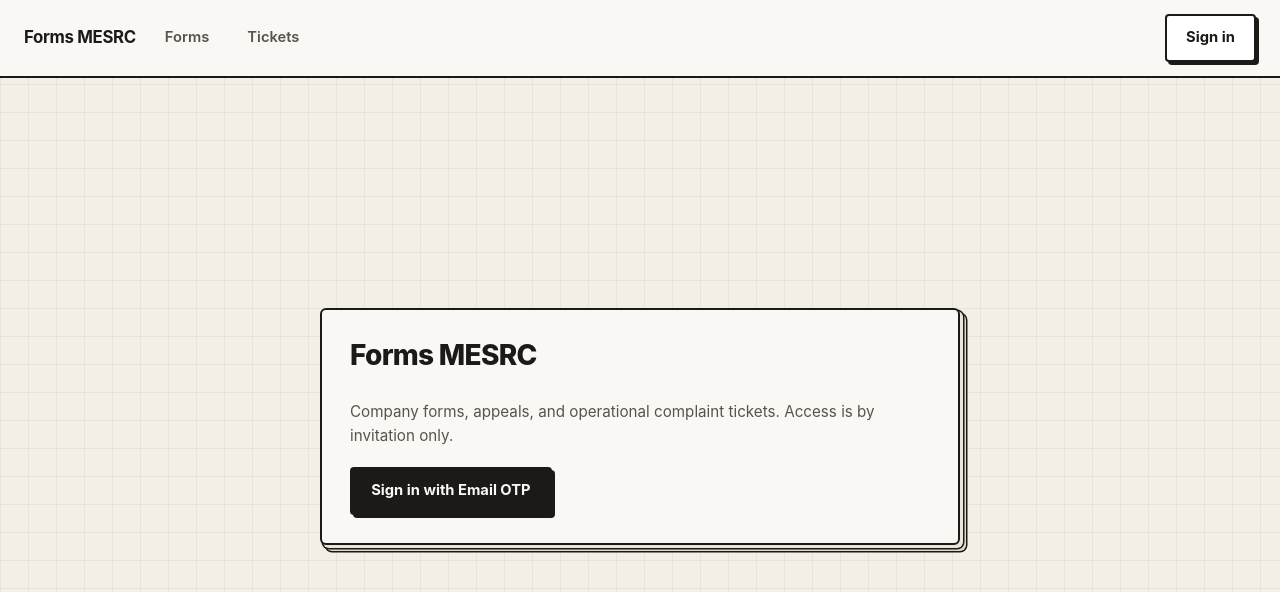
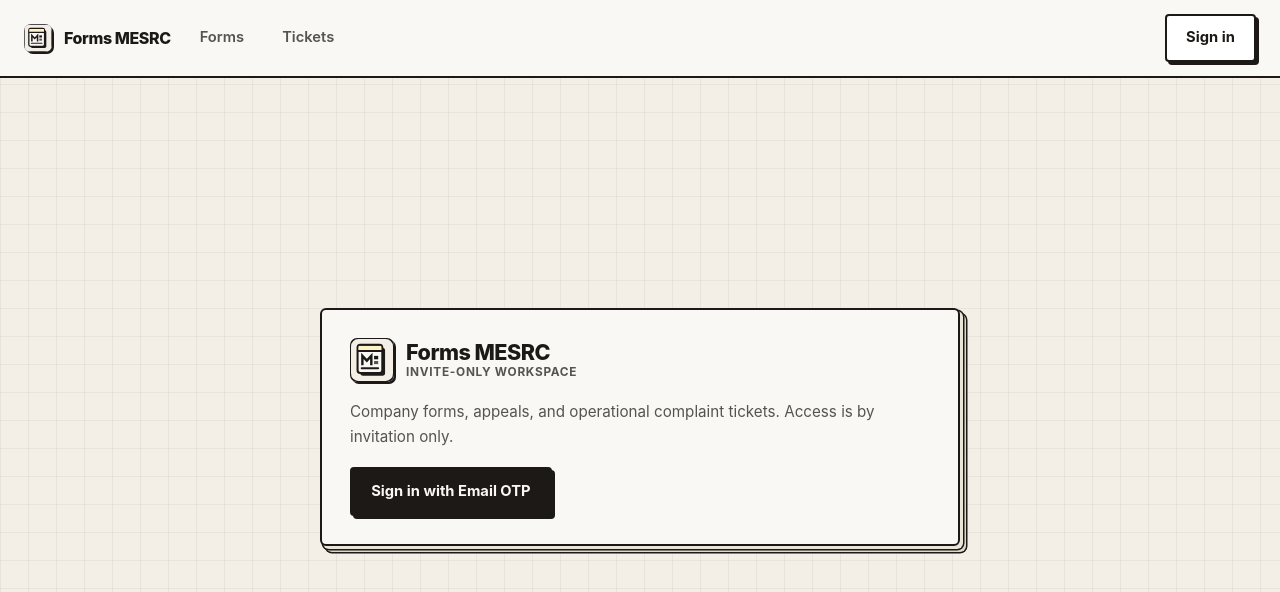
Before and after one commit to MoonWIRaja/forms-mesrc, a Next.js app in the folder apps/web/: page / in a window 1280 px wide. Shown: the top 592 px of the page. Built offline with nearby package versions, Linux system fonts and the light colour scheme; no server answers.

Commit message:
feat(brand): add Neo-Brutalist 3D paper journal logo, favicon, and 4-digit OTP email clip

```diff
--- a/apps/web/src/app/globals.css
+++ b/apps/web/src/app/globals.css
@@ -169,11 +169,54 @@ a:hover {
 .nav-brand {
   display: inline-flex;
   align-items: center;
-  gap: 0.5rem;
+  gap: 0.55rem;
   text-decoration: none;
   font-size: 1.05rem;
   font-weight: 800;
   letter-spacing: -0.02em;
+}
+
+/* Brand Logo Mark */
+.brand-mark {
+  display: inline-flex;
+  align-items: center;
+  gap: 0.75rem;
+}
+
+.brand-mark-icon {
+  flex-shrink: 0;
+  border-radius: 7px;
+  box-shadow: 2px 2px 0px var(--ink);
+}
+
+.brand-mark-text {
+  display: flex;
+  flex-direction: column;
+  line-height: 1.15;
+}
+
+.brand-mark-title {
+  font-weight: 800;
+  letter-spacing: -0.025em;
+  color: var(--ink);
+  font-size: 1.1rem;
+}
+
+.brand-mark-lg .brand-mark-title {
+  font-size: 1.35rem;
+}
+
+.brand-mark-sm .brand-mark-title {
+  font-size: 1rem;
+}
+
+.brand-mark-sub {
+  font-size: 0.74rem;
+  font-weight: 700;
+  text-transform: uppercase;
+  letter-spacing: 0.06em;
+  color: var(--muted);
+  margin-top: 0.1rem;
 }
 
 .nav-links a:not(.btn):not(.nav-brand) {
--- a/apps/web/src/app/invite/accept/page.tsx
+++ b/apps/web/src/app/invite/accept/page.tsx
@@ -2,6 +2,7 @@
 
 import Link from "next/link";
 import { useEffect, useState } from "react";
+import BrandLogo from "@/components/BrandLogo";
 import OtpBoxInput from "@/components/OtpBoxInput";
 import { getSupabase, verifyFourDigitOtp } from "@/lib/supabase";
 
@@ -107,6 +108,7 @@ export default function InviteAcceptPage() {
   return (
     <div className="center-stage">
       <section className="card stack">
+        <BrandLogo size="md" subtitle="Workspace Invitation" />
         <h1>Accept Invitation</h1>
       {error && (
         <p className="alert alert-error" role="alert">
--- a/apps/web/src/app/layout.tsx
+++ b/apps/web/src/app/layout.tsx
@@ -2,16 +2,23 @@ import type { Metadata, Viewport } from "next";
 import "./globals.css";
 import SiteNav from "@/components/SiteNav";
 import ServiceWorkerRegister from "@/components/ServiceWorkerRegister";
-import { APP_NAME } from "@/lib/config";
+import { APP_NAME, BASE_PATH } from "@/lib/config";
 
 export const metadata: Metadata = {
   title: { default: APP_NAME, template: `%s | ${APP_NAME}` },
   description: "Company forms, appeals and complaints.",
   manifest: "manifest.webmanifest",
+  icons: {
+    icon: [
+      { url: `${BASE_PATH}/icons/logo.svg`, type: "image/svg+xml" },
+      { url: `${BASE_PATH}/icons/icon-192.png`, sizes: "192x192", type: "image/png" },
+    ],
+    apple: [{ url: `${BASE_PATH}/icons/icon-192.png`, sizes: "192x192", type: "image/png" }],
+  },
   appleWebApp: { capable: true, title: APP_NAME },
 };
 
-export const viewport: Viewport = { themeColor: "#1d4ed8", width: "device-width", initialScale: 1 };
+export const viewport: Viewport = { themeColor: "#1c1917", width: "device-width", initialScale: 1 };
 
 export default function RootLayout({ children }: { children: React.ReactNode }) {
   return (
--- a/apps/web/src/app/manifest.ts
+++ b/apps/web/src/app/manifest.ts
@@ -12,9 +12,10 @@ export default function manifest(): MetadataRoute.Manifest {
     start_url: `${BASE_PATH}/`,
     scope: `${BASE_PATH}/`,
     display: "standalone",
-    background_color: "#f7f8fa",
-    theme_color: "#1d4ed8",
+    background_color: "#f3efe6",
+    theme_color: "#1c1917",
     icons: [
+      { src: `${BASE_PATH}/icons/logo.svg`, sizes: "any", type: "image/svg+xml" },
       { src: `${BASE_PATH}/icons/icon-192.png`, sizes: "192x192", type: "image/png" },
       { src: `${BASE_PATH}/icons/icon-512.png`, sizes: "512x512", type: "image/png" },
       { src: `${BASE_PATH}/icons/icon-512.png`, sizes: "512x512", type: "image/png", purpose: "maskable" },
--- a/apps/web/src/app/page.tsx
+++ b/apps/web/src/app/page.tsx
@@ -2,6 +2,7 @@
 
 import Link from "next/link";
 import { useEffect, useState } from "react";
+import BrandLogo from "@/components/BrandLogo";
 import ChunkLoader from "@/components/ChunkLoader";
 import { getSupabase, type SystemSetupState, type UserProfile } from "@/lib/supabase";
 
@@ -50,10 +51,11 @@ export default function HomePage() {
     return (
       <div className="center-stage">
         <section className="card stack">
-          <div>
-            <span className="badge" style={{ marginBottom: "0.6rem" }}>Initial Setup Required</span>
-            <h1>Welcome to Forms MESRC</h1>
+          <div className="row-between">
+            <BrandLogo size="lg" subtitle="Invite-Only Workspace" />
+            <span className="badge">Initial Setup Required</span>
           </div>
+          <h1>Welcome to Forms MESRC</h1>
           <p className="notice">
             This system has not been initialized yet. Before anyone can sign in, complete the
             first-time setup wizard to register the initial Maintenance account via email OTP and
@@ -72,7 +74,7 @@ export default function HomePage() {
   return (
     <div className="center-stage">
       <section className="card stack">
-        <h1>Forms MESRC</h1>
+        <BrandLogo size="lg" subtitle="Invite-Only Workspace" />
         <p className="notice">
           Company forms, appeals, and operational complaint tickets. Access is by invitation only.
         </p>
--- a/apps/web/src/app/setup/page.tsx
+++ b/apps/web/src/app/setup/page.tsx
@@ -2,6 +2,7 @@
 
 import Link from "next/link";
 import { useEffect, useState } from "react";
+import BrandLogo from "@/components/BrandLogo";
 import ChunkLoader from "@/components/ChunkLoader";
 import GoogleDriveSetupForm from "@/components/GoogleDriveSetupForm";
 import InfoPopover from "@/components/InfoPopover";
@@ -168,6 +169,7 @@ export default function FirstTimeSetupPage() {
   return (
     <div className="center-stage">
       <section className="card stack">
+      <BrandLogo size="md" subtitle="System Initialization" />
       <div>
         <h1>First-Time System Setup Wizard</h1>
         <p className="notice">
--- a/apps/web/src/app/sign-in/page.tsx
+++ b/apps/web/src/app/sign-in/page.tsx
@@ -2,6 +2,7 @@
 
 import Link from "next/link";
 import { useEffect, useState } from "react";
+import BrandLogo from "@/components/BrandLogo";
 import OtpBoxInput from "@/components/OtpBoxInput";
 import {
   getSupabase,
@@ -145,6 +146,7 @@ export default function SignInPage() {
   return (
     <div className="center-stage">
       <section className="card stack">
+      <BrandLogo size="md" subtitle="Invite-Only Workspace" />
       <h1>Sign in to Forms MESRC</h1>
       <p className="notice">
         Invite-only access via email one-time passcode (OTP). Passwords are not used.
--- /dev/null
+++ b/apps/web/src/components/BrandLogo.tsx
@@ -0,0 +1,63 @@
+"use client";
+
+import React from "react";
+
+interface BrandLogoProps {
+  size?: "sm" | "md" | "lg";
+  subtitle?: string;
+}
+
+export default function BrandLogo({ size = "md", subtitle }: BrandLogoProps) {
+  const dim = size === "sm" ? 28 : size === "lg" ? 44 : 36;
+
+  return (
+    <div className={`brand-mark brand-mark-${size}`}>
+      <svg
+        xmlns="http://www.w3.org/2000/svg"
+        viewBox="0 0 64 64"
+        width={dim}
+        height={dim}
+        aria-hidden="true"
+        className="brand-mark-icon"
+      >
+        <rect width="64" height="64" rx="12" fill="#f3efe6" stroke="#1c1917" strokeWidth="3" />
+        <rect x="15" y="14" width="36" height="41" rx="4" fill="#1c1917" />
+        <rect
+          x="11"
+          y="10"
+          width="36"
+          height="41"
+          rx="4"
+          fill="#faf8f5"
+          stroke="#1c1917"
+          strokeWidth="3"
+        />
+        <rect x="12.5" y="11.5" width="33" height="7" fill="#fef3c7" />
+        <line x1="11" y1="19" x2="47" y2="19" stroke="#1c1917" strokeWidth="2.8" />
+        <path
+          d="M18 38 V26 L24.5 33 L31 26 V38"
+          fill="none"
+          stroke="#1c1917"
+          strokeWidth="3.5"
+          strokeLinecap="square"
+          strokeLinejoin="miter"
+        />
+        <rect x="35" y="26" width="6" height="5" fill="#1c1917" />
+        <rect x="35" y="33.5" width="6" height="4.5" fill="#57534e" />
+        <line
+          x1="17"
+          y1="44"
+          x2="41"
+          y2="44"
+          stroke="#1c1917"
+          strokeWidth="2.8"
+          strokeLinecap="round"
+        />
+      </svg>
+      <div className="brand-mark-text">
+        <span className="brand-mark-title">Forms MESRC</span>
+        {subtitle && <span className="brand-mark-sub">{subtitle}</span>}
+      </div>
+    </div>
+  );
+}
--- a/apps/web/src/components/SiteNav.tsx
+++ b/apps/web/src/components/SiteNav.tsx
@@ -3,6 +3,7 @@
 import Link from "next/link";
 import { usePathname } from "next/navigation";
 import { useEffect, useState } from "react";
+import BrandLogo from "./BrandLogo";
 import { getSupabase, type SystemSetupState, type UserProfile } from "@/lib/supabase";
 
 export default function SiteNav() {
@@ -49,7 +50,7 @@ export default function SiteNav() {
     <nav className="nav" aria-label="Primary">
       <div className="nav-links">
         <Link href="/" className="nav-brand">
-          <strong>Forms MESRC</strong>
+          <BrandLogo size="sm" />
         </Link>
         <Link href="/forms/">Forms</Link>
         <Link href="/tickets/">Tickets</Link>
```
Also changed, not shown: apps/web/src/components/SmtpOtpGuideCard.tsx (+3 -5 lines), apps/web/public/icons/logo.svg (added), apps/web/src/app/icon.svg (added).
